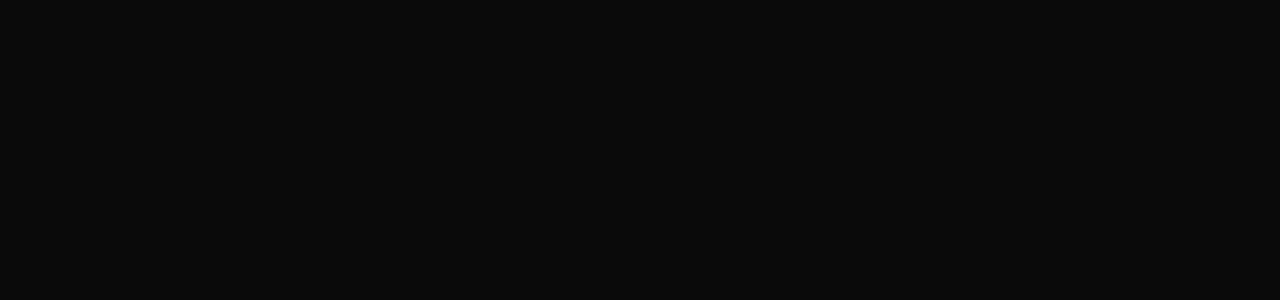
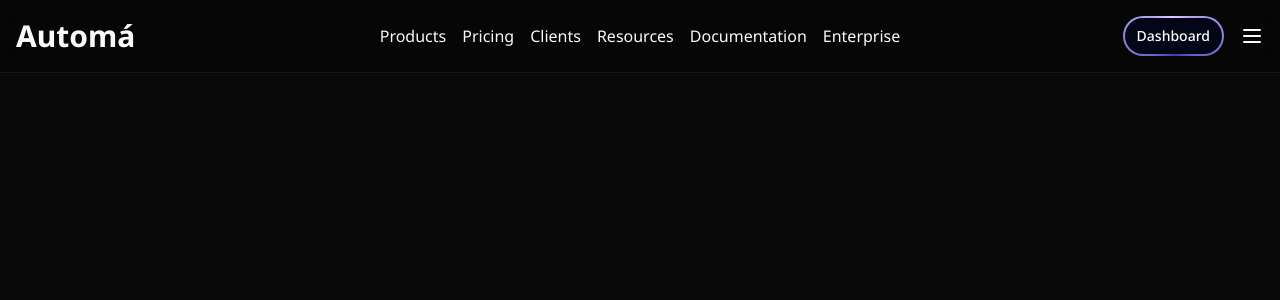
Before and after one commit to basith-ahmed/automa, a Next.js app: page / in a window 1280 px wide. Shown: the top 300 px of the page. Built offline with nearby package versions, Linux system fonts and the light colour scheme.

Commit message:
navbar skeleton

```diff
--- a/src/app/layout.tsx
+++ b/src/app/layout.tsx
@@ -1,13 +1,13 @@
 import type { Metadata } from "next";
-import { Inter } from "next/font/google";
+import { Noto_Sans } from "next/font/google";
 import "./globals.css";
 import { ThemeProvider } from "@/providers/theme-provider"
 
-const inter = Inter({ subsets: ["latin"] });
+const font = Noto_Sans({ subsets: ["latin"] });
 
 export const metadata: Metadata = {
-  title: "Create Next App",
-  description: "Generated by create next app",
+  title: "Automá",
+  description: "Automate your SaaS with Automa",
 };
 
 export default function RootLayout({
@@ -17,7 +17,7 @@
 }>) {
   return (
     <html lang="en">
-      <body className={inter.className}>
+      <body className={font.className}>
         <ThemeProvider
             attribute="class"
             defaultTheme="dark"
--- a/src/app/page.tsx
+++ b/src/app/page.tsx
@@ -1,8 +1,10 @@
+import NavBar from "@/components/global/NavBar";
 import Image from "next/image";
 
 export default function Home() {
   return (
     <main>
+      <NavBar />
     </main>
   );
 }
--- /dev/null
+++ b/src/components/global/NavBar.tsx
@@ -0,0 +1,53 @@
+import { MenuIcon } from "lucide-react";
+import Link from "next/link";
+import React from "react";
+
+type props = {};
+
+const NavBar = async (props: props) => {
+  return (
+    <header className="fixed right-0 left-0 top-0 p-4 bg-black/40 backdrop-blur-lg z-[100] flex items-center border-b-[1px]  border-neutral-900 justify-between">
+      <aside className="flex items-center gap-[2px]">
+        <p className="text-3xl font-bold">Automá</p>
+      </aside>
+      <nav className="absolute left-[50%] top-[50%] transform translate-x-[-50%] translate-y-[-50%] hidden md:block">
+        <ul className="flex items-center gap-4 list-none">
+          <li>
+            <Link href="#">Products</Link>
+          </li>
+          <li>
+            <Link href="#">Pricing</Link>
+          </li>
+          <li>
+            <Link href="#">Clients</Link>
+          </li>
+          <li>
+            <Link href="#">Resources</Link>
+          </li>
+          <li>
+            <Link href="#">Documentation</Link>
+          </li>
+          <li>
+            <Link href="#">Enterprise</Link>
+          </li>
+        </ul>
+      </nav>
+      <aside className="flex items-center gap-4">
+        <Link
+          href={"/dashboard"}
+          className="relative inline-flex h-10 overflow-hidden rounded-full p-[2px] focus:outline-none focus:ring-2 focus:ring-slate-400 focus:ring-offset-2 focus:ring-offset-slate-50"
+        >
+          <span className="absolute inset-[-1000%] animate-[spin_2s_linear_infinite] bg-[conic-gradient(from_90deg_at_50%_50%,#E2CBFF_0%,#393BB2_50%,#E2CBFF_100%)]" />
+          {/* user config */}
+          <span className="inline-flex h-full w-full cursor-pointer items-center justify-center rounded-full bg-slate-950 px-3 py-1 text-sm font-medium text-white backdrop-blur-3xl">
+            {true ? "Dashboard" : "Get Started"}
+          </span>
+        </Link>
+        {/* user button */}
+        <MenuIcon />
+      </aside>
+    </header>
+  );
+};
+
+export default NavBar;
```
Also changed, not shown: 1 other file (tests, documents, lock files or other folders).
